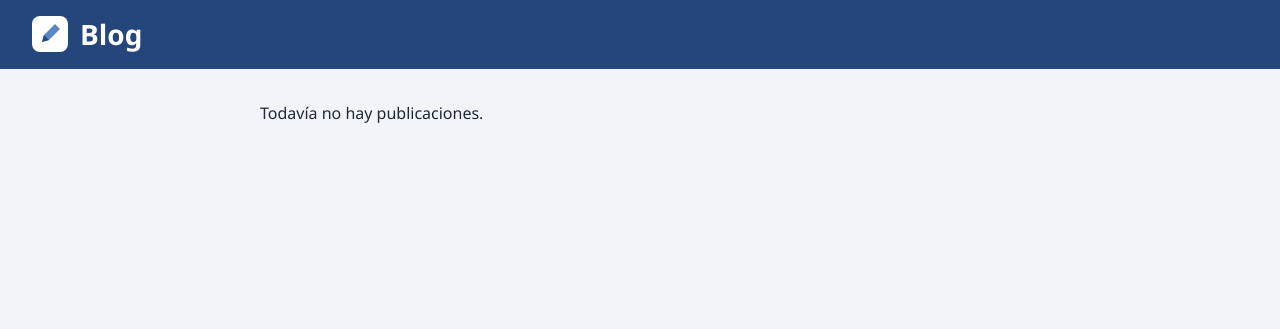
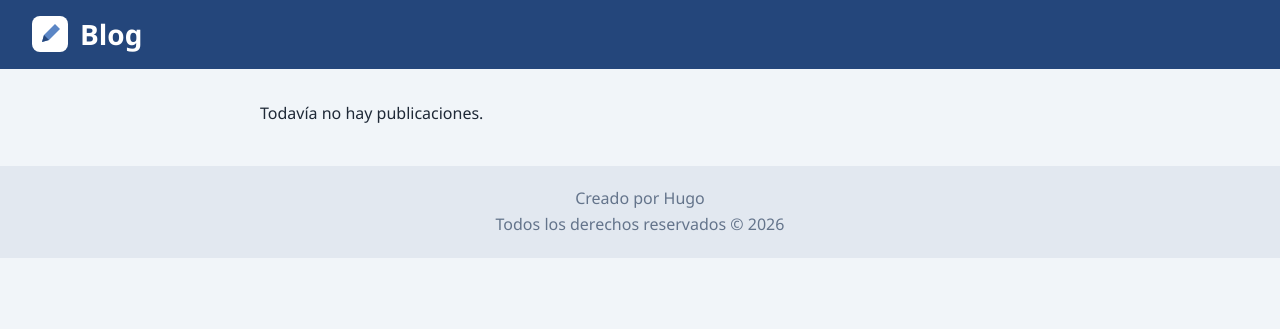
Before and after one commit to HugoBoss18/blog, a Django app: page / in a window 1280 px wide. Shown: the top 329 px of the page. Run offline with Django 5.2, Linux system fonts and the light colour scheme; data that the repository does not hold is empty.

Commit message:
Reto compleatado

```diff
--- a/config/settings.py
+++ b/config/settings.py
@@ -119,6 +119,7 @@ STATIC_URL = "static/"
 
 STATICFILES_DIRS = [BASE_DIR / "static"]  # nuevo
 STATIC_ROOT = BASE_DIR / "staticfiles"
+STATIC_ROOT = BASE_DIR / "staticfiles"
 
 # Default primary key field type
 # https://docs.djangoproject.com/en/5.2/ref/settings/#default-auto-field
--- a/publicaciones/tests.py
+++ b/publicaciones/tests.py
@@ -45,4 +45,6 @@ class PruebasBlog(TestCase):
         self.assertEqual(respuesta.status_code, 200)
         self.assertEqual(sin_respuesta.status_code, 404)
         self.assertContains(respuesta, "Un buen título")
+        self.assertContains(respuesta, "Volver al inicio")
+        self.assertContains(respuesta, 'href="/"')
         self.assertTemplateUsed(respuesta, "publicacion_detalle.html")
--- a/static/css/base.css
+++ b/static/css/base.css
@@ -28,6 +28,18 @@ main {
   padding: 0 16px;
 }
 
+footer {
+  margin-top: 40px;
+  padding: 20px 16px;
+  color: #64748b;
+  background: #e2e8f0;
+  text-align: center;
+}
+
+footer p {
+  margin: 0;
+}
+
 .publicacion {
   background: #ffffff;
   border: 1px solid #e2e8f0;
--- a/templates/base.html
+++ b/templates/base.html
@@ -6,6 +6,7 @@
   <meta charset="utf-8">
   <meta name="viewport" content="width=device-width, initial-scale=1">
   <title>{% block titulo %}Blog{% endblock titulo %}</title>
+  <link rel="icon" href="{% static 'img/favicon.svg' %}" type="image/svg+xml">
   <link rel="stylesheet" href="{% static 'css/base.css' %}">
 </head>
 <body>
@@ -19,5 +20,9 @@
     {% block contenido %}
     {% endblock contenido %}
   </main>
+  <footer>
+    <p>Creado por Hugo</p>
+    <p>Todos los derechos reservados &copy; 2026</p>
+  </footer>
 </body>
 </html>
--- a/templates/publicacion_detalle.html
+++ b/templates/publicacion_detalle.html
@@ -9,4 +9,5 @@
     <p class="meta">Por {{ publicacion.autor }} · {{ publicacion.fecha|date:"j \d\e F \d\e Y" }}</p>
     {{ publicacion.contenido|linebreaks }}
   </article>
+  <a href="{% url 'inicio' %}">Volver al inicio</a>
 {% endblock contenido %}
```
Also changed, not shown: static/img/favicon.svg (added).
